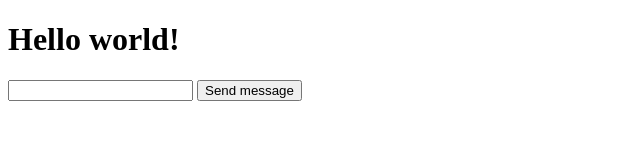
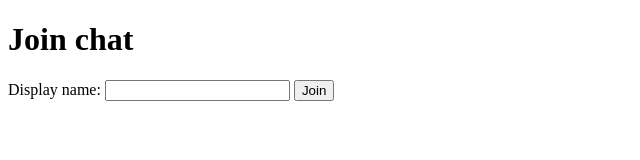
Before and after one commit to dylanjhnc/sockets, a website: page public/index.html in a window 1280 px wide. Shown: the whole page, without its empty margins (0-640 px from the left). Drawn offline with Linux system fonts and the light colour scheme; no server answers.

Commit message:
Edit name

```diff
--- a/public/index.html
+++ b/public/index.html
@@ -5,17 +5,14 @@
 	<title>Socket.io basics!</title>
 </head>
 <body>
-	<h1>Hello world!</h1>
 
-	<input id="message" type="text" name="message">
-	<button id="sendMessage">Send message</button>
+	<h1>Join chat</h1>
 
-	<div id="messageLog"></div>
+	<form action="chat.html">
+		<label for="name">Display name:</label>
+		<input name="name" id="name" type="text">
+		<input type="submit" value="Join">
+	</form>
 
-	<script type="text/javascript" src="./js/jquery.js"></script>
-	<script type="text/javascript" src="./js/socket.io.js"></script>
-	<script type="text/javascript" src="./js/moment.js"></script>
-	<script type="text/javascript" src="./js/queryparams.js"></script>
-	<script type="text/javascript" src="./js/app.js"></script>
 </body>
 </html>
```
Also changed, not shown: public/chat.html (added, +25 -0 lines).
